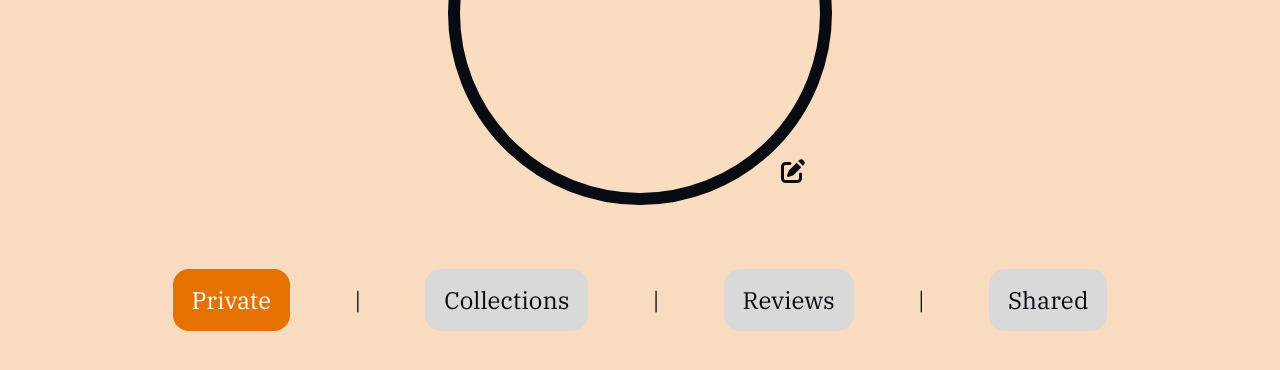
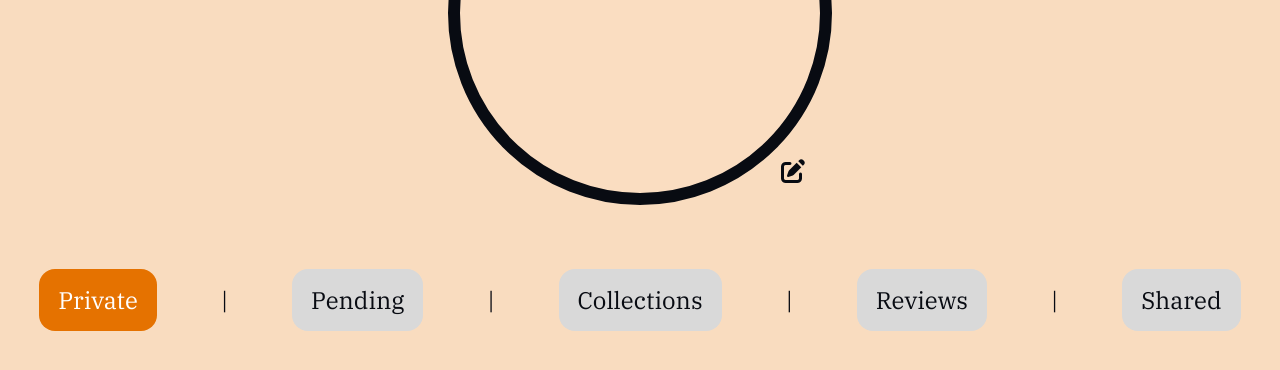
Before and after one commit to arjkrao/database-project, a Flask app: template templates/profile.html in a window 1280 px wide; the page is wider, and only the part inside the window is pictured. Shown: the part 363-733 px from the top of that part. Run offline with Flask 3, Linux system fonts and the light colour scheme; the template is opened without the code that fills it, so the values that code supplies are empty; some libraries are stand-ins or nearby versions; some web fonts are replaced.

Commit message:
Created Pending tab in profile for spots that are pending approval for being public

```diff
--- a/app.py
+++ b/app.py
@@ -344,6 +344,13 @@ def profile():
                 "image": "https://placehold.co/300x300",
             },
         ],
+        "pending_spots": [
+            {
+                "id": 3,
+                "name": "Pending Spot",
+                "image": "https://placehold.co/300x300/f5e7da/232d4a?text=Pending+Spot",
+            },
+        ],
         "collection_names": [
             "Hype",
             "Yummers",
@@ -352,7 +359,7 @@ def profile():
             {
                 "id": 2,
                 "name": "Hype Spot",
-                "image": "https://placehold.co/300x300/f2f2f0/232d4a?text=Hype",
+                "image": "https://placehold.co/300x300/f2f2f0/232d4a?text=Hype_Spot",
             },
         ],
         "reviews": [
@@ -369,7 +376,7 @@ def profile():
             {
                 "id": 3,
                 "name": "Shared Spot",
-                "image": "https://placehold.co/300x300/f5e7da/232d4a?text=Shared+List",
+                "image": "https://placehold.co/300x300/f5e7da/232d4a?text=Shared+Spot",
             },
         ],
         "available_collections": [
--- a/templates/profile.html
+++ b/templates/profile.html
@@ -25,6 +25,8 @@
             <div class="profile-options">
                 <button class="button" type="button" data-tab="private">Private</button>
                 <span class="profile-divider text-black text">|</span>
+                <button class="button button--medium-gray" type="button" data-tab="pending">Pending</button>
+                <span class="profile-divider text-black text">|</span>
                 <button class="button button--medium-gray" type="button" data-tab="collections">Collections</button>
                 <span class="profile-divider text-black text">|</span>
                 <button class="button button--medium-gray" type="button" data-tab="reviews">Reviews</button>
@@ -36,6 +38,14 @@
                 <div class="profile-tab-content profile-tab-content--active" data-content="private">
                     <div class="grid">
                         {% for spot in profile.private_spots %}
+                        {{ profile_spot(spot) }}
+                        {% endfor %}
+                    </div>
+                </div>
+
+                <div class="profile-tab-content" data-content="pending" hidden>
+                    <div class="grid">
+                        {% for spot in profile.pending_spots %}
                         {{ profile_spot(spot) }}
                         {% endfor %}
                     </div>
```
